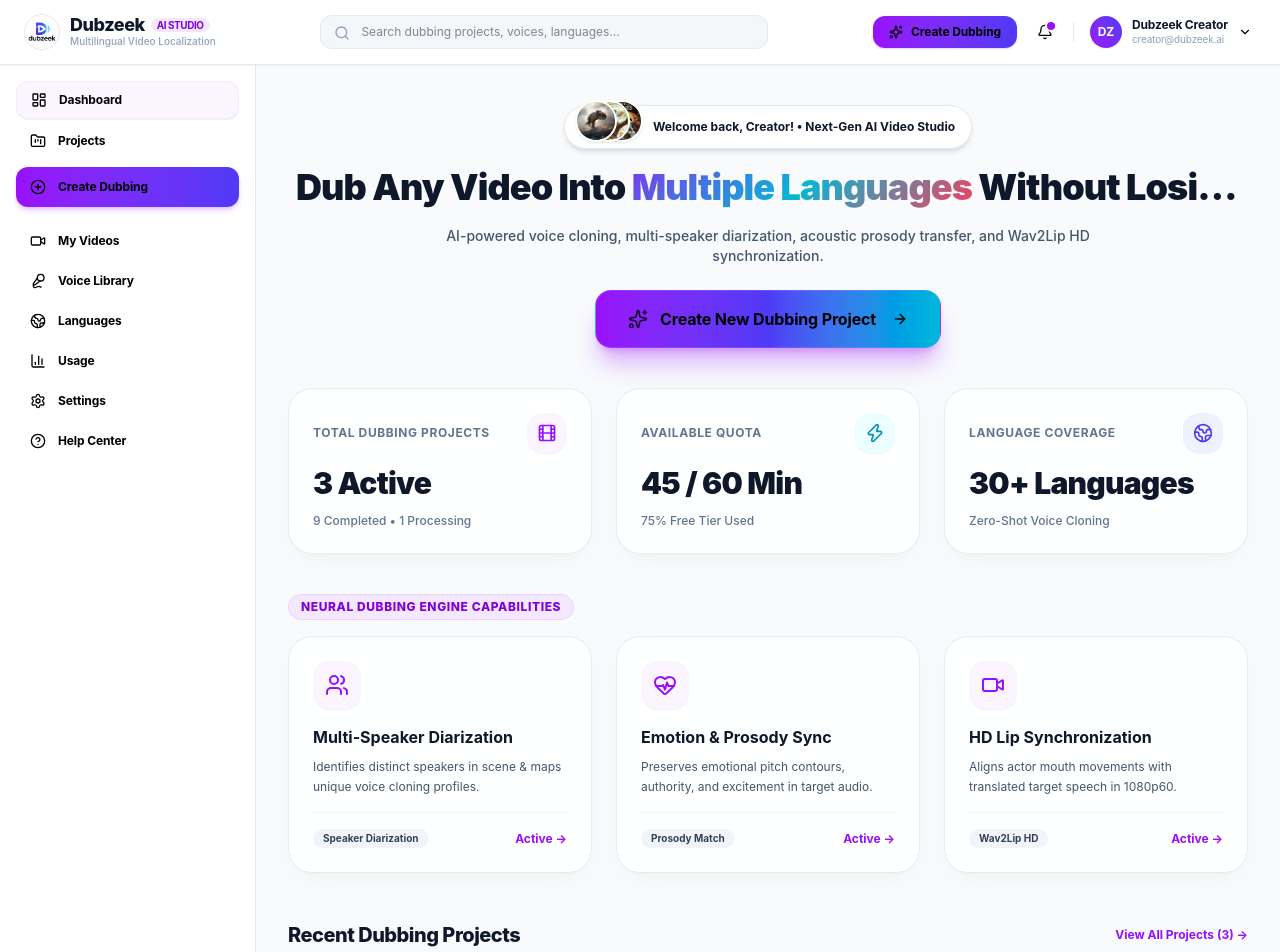
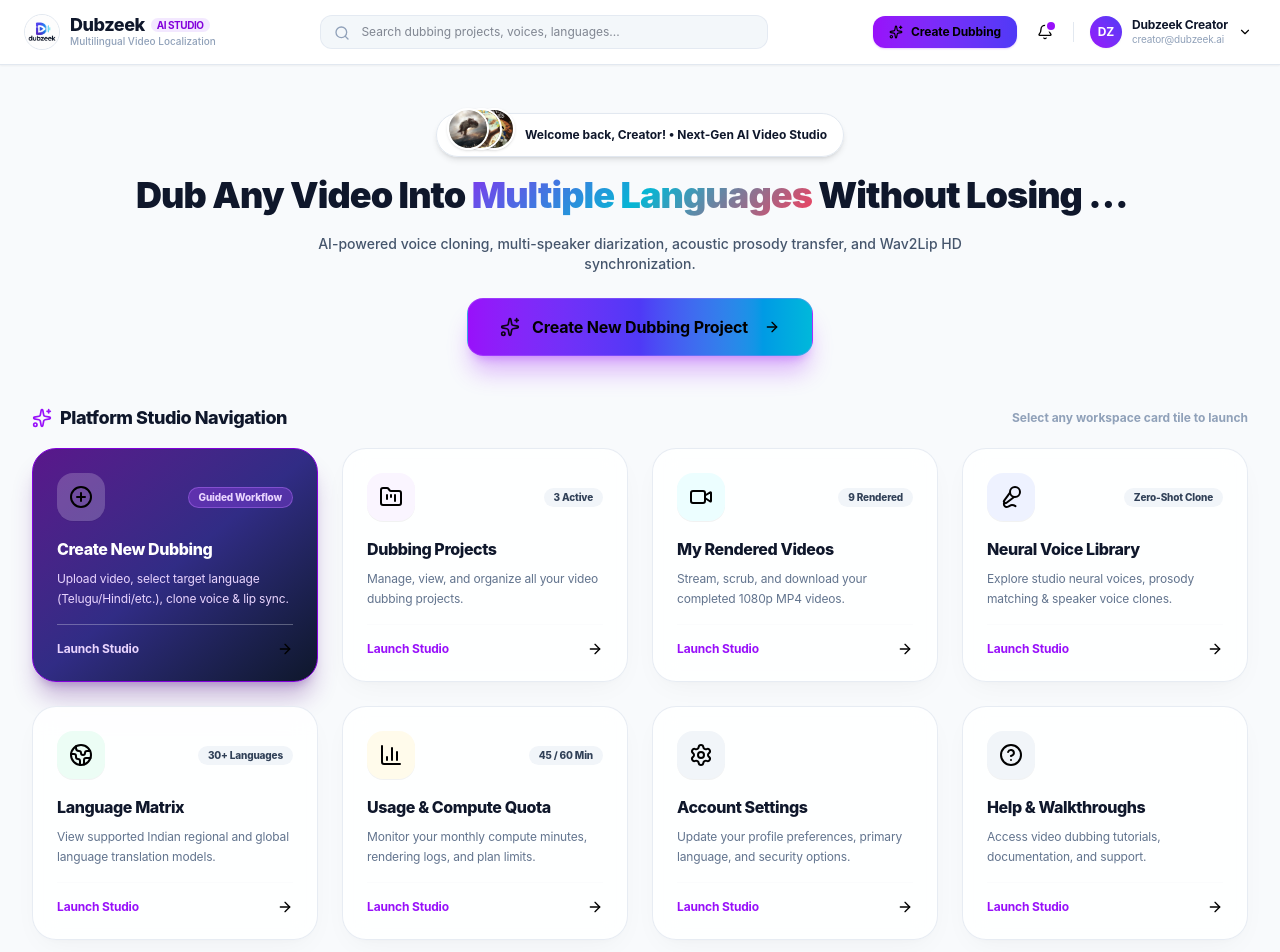
Before and after one commit to Nani-1837/ai_voice_clone, a Next.js app in the folder frontend/: page /dashboard in a window 1280 px wide. Shown: the top 952 px of the page. Built offline with nearby package versions, Linux system fonts and the light colour scheme.

Commit message:
Remove left sidebar completely and convert navigation into interactive Card Tiles below Hero heading

```diff
--- a/frontend/app/dashboard/page.tsx
+++ b/frontend/app/dashboard/page.tsx
@@ -23,7 +23,10 @@
   HeartPulse,
   Video,
   Cpu,
-  ShieldCheck,
+  FolderKanban,
+  BarChart3,
+  Settings,
+  HelpCircle,
   FileText
 } from "lucide-react";
 import AppLayout from "@/components/layout/AppLayout";
@@ -98,6 +101,73 @@
     }
   }, []);
 
+  // Card-Style Navigation Grid Tiles (Replacing the left-side sidebar)
+  const navCardTiles = [
+    {
+      title: "Create New Dubbing",
+      desc: "Upload video, select target language (Telugu/Hindi/etc.), clone voice & lip sync.",
+      href: "/create-dubbing",
+      icon: PlusCircle,
+      badge: "Guided Workflow",
+      highlight: true,
+      accent: "from-purple-600 to-indigo-600 text-white"
+    },
+    {
+      title: "Dubbing Projects",
+      desc: "Manage, view, and organize all your video dubbing projects.",
+      href: "/projects",
+      icon: FolderKanban,
+      badge: `${projects.length} Active`,
+      accent: "text-purple-600 bg-purple-50"
+    },
+    {
+      title: "My Rendered Videos",
+      desc: "Stream, scrub, and download your completed 1080p MP4 videos.",
+      href: "/videos",
+      icon: Video,
+      badge: "9 Rendered",
+      accent: "text-cyan-600 bg-cyan-50"
+    },
+    {
+      title: "Neural Voice Library",
+      desc: "Explore studio neural voices, prosody matching & speaker voice clones.",
+      href: "/voice-library",
+      icon: Mic2,
+      badge: "Zero-Shot Clone",
+      accent: "text-indigo-600 bg-indigo-50"
+    },
+    {
+      title: "Language Matrix",
+      desc: "View supported Indian regional and global language translation models.",
+      href: "/languages",
+      icon: Globe2,
+      badge: "30+ Languages",
+      accent: "text-emerald-600 bg-emerald-50"
+    },
+    {
+      title: "Usage & Compute Quota",
+      desc: "Monitor your monthly compute minutes, rendering logs, and plan limits.",
+      href: "/usage",
+      icon: BarChart3,
+      badge: "45 / 60 Min",
+      accent: "text-amber-600 bg-amber-50"
+    },
+    {
+      title: "Account Settings",
+      desc: "Update your profile preferences, primary language, and security options.",
+      href: "/settings",
+      icon: Settings,
+      accent: "text-slate-700 bg-slate-100"
+    },
+    {
+      title: "Help & Walkthroughs",
+      desc: "Access video dubbing tutorials, documentation, and support.",
+      href: "/help",
+      icon: HelpCircle,
+      accent: "text-slate-700 bg-slate-100"
+    },
+  ];
+
   const stats = [
     {
       label: "Total Dubbing Projects",
@@ -128,27 +198,6 @@
     },
   ];
 
-  const features = [
-    {
-      icon: Users,
-      title: "Multi-Speaker Diarization",
-      desc: "Identifies distinct speakers in scene & maps unique voice cloning profiles.",
-      badge: "Speaker Diarization"
-    },
-    {
-      icon: HeartPulse,
-      title: "Emotion & Prosody Sync",
-      desc: "Preserves emotional pitch contours, authority, and excitement in target audio.",
-      badge: "Prosody Match"
-    },
-    {
-      icon: Video,
-      title: "HD Lip Synchronization",
-      desc: "Aligns actor mouth movements with translated target speech in 1080p60.",
-      badge: "Wav2Lip HD"
-    },
-  ];
-
   const getStatusBadge = (status: Project["status"]) => {
     switch (status) {
       case "Completed":
@@ -172,11 +221,10 @@
 
   return (
     <AppLayout>
-      <div className="max-w-7xl mx-auto space-y-10">
+      <div className="max-w-7xl mx-auto space-y-12 pb-16">
 
-        {/* ONE LINE HEROSECTION STYLE HEADING */}
-        <div className="text-center max-w-5xl mx-auto space-y-4 pt-2">
-          {/* Badge */}
+        {/* HEROSECTION STYLE HEADING (SINGLE LINE) */}
+        <div className="text-center max-w-5xl mx-auto space-y-4 pt-4">
           <motion.div
             initial={{ opacity: 0, y: 10 }}
             animate={{ opacity: 1, y: 0 }}
@@ -192,7 +240,6 @@
             />
           </motion.div>
 
-          {/* Single Line Hero Heading */}
           <motion.h1
             initial={{ opacity: 0, y: 15 }}
             animate={{ opacity: 1, y: 0 }}
@@ -206,7 +253,6 @@
             AI-powered voice cloning, multi-speaker diarization, acoustic prosody transfer, and Wav2Lip HD synchronization.
           </p>
 
-          {/* Primary Dominant CTA */}
           <motion.div
             initial={{ opacity: 0, scale: 0.95 }}
             animate={{ opacity: 1, scale: 1 }}
@@ -224,7 +270,80 @@
           </motion.div>
         </div>
 
-        {/* 3 COLUMNS LOOK: PROFESSIONAL LEVEL METRICS (3 COLUMNS) */}
+        {/* NAVIGATION CARD TILES (REPLACING THE LEFT SIDEBAR) */}
+        <div className="space-y-4">
+          <div className="flex items-center justify-between">
+            <h2 className="text-lg font-extrabold text-slate-900 tracking-tight flex items-center gap-2">
+              <Sparkles className="w-5 h-5 text-purple-600" />
+              <span>Platform Studio Navigation</span>
+            </h2>
+            <span className="text-xs font-bold text-slate-400">Select any workspace card tile to launch</span>
+          </div>
+
+          <div className="grid grid-cols-1 md:grid-cols-2 lg:grid-cols-4 gap-6">
+            {navCardTiles.map((card, idx) => {
+              const Icon = card.icon;
+              return (
+                <motion.div
+                  key={idx}
+                  initial={{ opacity: 0, y: 20 }}
+                  animate={{ opacity: 1, y: 0 }}
+                  transition={{ delay: idx * 0.05 }}
+                >
+                  <Link
+                    href={card.href}
+                    className={`block h-full p-6 rounded-3xl border transition-all duration-300 relative group flex flex-col justify-between ${
+                      card.highlight
+                        ? "bg-gradient-to-br from-purple-900 via-indigo-900 to-slate-900 text-white border-purple-700 shadow-xl shadow-purple-900/30 hover:scale-[1.03]"
+                        : "glass-card glass-card-hover bg-white border-slate-200 hover:border-purple-300"
+                    }`}
+                  >
+                    <div className="space-y-4">
+                      <div className="flex items-center justify-between">
+                        <div className={`w-12 h-12 rounded-2xl flex items-center justify-center font-bold shadow-2xs group-hover:scale-110 transition-transform ${
+                          card.highlight ? "bg-white/20 text-white" : card.accent
+                        }`}>
+                          <Icon className="w-6 h-6" />
+                        </div>
+                        {card.badge && (
+                          <span className={`text-[10px] font-extrabold px-2.5 py-0.5 rounded-full ${
+                            card.highlight
+                              ? "bg-purple-500/30 text-purple-200 border border-purple-400/40"
+                              : "bg-slate-100 text-slate-700"
+                          }`}>
+                            {card.badge}
+                          </span>
+                        )}
+                      </div>
+
+                      <div>
+                        <h3 className={`text-base font-extrabold tracking-tight ${
+                          card.highlight ? "text-white" : "text-slate-900 group-hover:text-purple-700"
+                        }`}>
+                          {card.title}
+                        </h3>
+                        <p className={`text-xs mt-2 leading-relaxed font-normal ${
+                          card.highlight ? "text-purple-200" : "text-slate-500"
+                        }`}>
+                          {card.desc}
+                        </p>
+                      </div>
+                    </div>
+
+                    <div className="pt-4 mt-4 border-t border-slate-100/30 flex items-center justify-between text-xs font-bold">
+                      <span className={card.highlight ? "text-purple-200" : "text-purple-600"}>Launch Studio</span>
+                      <ArrowRight className={`w-4 h-4 group-hover:translate-x-1 transition-transform ${
+                        card.highlight ? "text-white" : "text-purple-600"
+                      }`} />
+                    </div>
+                  </Link>
+                </motion.div>
+              );
+            })}
+          </div>
+        </div>
+
+        {/* 3 COLUMNS LOOK: SUMMARY STATS (3 COLUMNS) */}
         <div className="grid grid-cols-1 md:grid-cols-3 gap-6">
           {stats.map((st, idx) => {
             const Icon = st.icon;
@@ -234,7 +353,7 @@
                 initial={{ opacity: 0, y: 20 }}
                 animate={{ opacity: 1, y: 0 }}
                 transition={{ delay: 0.1 * idx }}
-                className={`glass-card glass-card-hover p-6 rounded-3xl bg-white border ${st.border} shadow-sm space-y-3 relative overflow-hidden group`}
+                className={`glass-card glass-card-hover p-6 rounded-3xl bg-white border ${st.border} shadow-xs space-y-3 relative overflow-hidden group`}
               >
                 <div className="flex items-center justify-between">
                   <span className="text-xs font-bold text-slate-500 uppercase tracking-wider">{st.label}</span>
@@ -251,57 +370,8 @@
           })}
         </div>
 
-        {/* 3 COLUMNS LOOK: ALL FEATURES CARDS (3 COLUMNS) */}
+        {/* 3 COLUMNS LOOK: RECENT PROJECTS GRID (3 COLUMNS) */}
         <div className="space-y-4">
-          <div className="flex items-center justify-between">
-            <span className="text-xs font-extrabold uppercase tracking-wider text-purple-700 bg-purple-100 px-3 py-1 rounded-full border border-purple-200">
-              Neural Dubbing Engine Capabilities
-            </span>
-          </div>
-
-          <div className="grid grid-cols-1 md:grid-cols-3 gap-6">
-            {features.map((feat, idx) => {
-              const Icon = feat.icon;
-              return (
-                <motion.div
-                  key={idx}
-                  initial={{ opacity: 0, y: 20 }}
-                  whileInView={{ opacity: 1, y: 0 }}
-                  viewport={{ once: true }}
-                  transition={{ delay: idx * 0.1 }}
-                  className="glass-card glass-card-hover p-6 rounded-3xl bg-white border border-slate-200 hover:border-purple-300 relative group flex flex-col justify-between"
-                >
-                  <div className="space-y-4">
-                    <div className="w-12 h-12 rounded-2xl bg-purple-50 text-purple-600 flex items-center justify-center group-hover:scale-110 group-hover:bg-purple-600 group-hover:text-white transition-all shadow-2xs">
-                      <Icon className="w-6 h-6" />
-                    </div>
-                    <div>
-                      <div className="flex items-center justify-between">
-                        <h3 className="text-base font-bold text-slate-900 group-hover:text-purple-700 transition-colors">
-                          {feat.title}
-                        </h3>
-                      </div>
-                      <p className="text-xs text-slate-600 mt-2 leading-relaxed font-normal">
-                        {feat.desc}
-                      </p>
-                    </div>
-                  </div>
-                  <div className="pt-4 mt-4 border-t border-slate-100 flex items-center justify-between">
-                    <span className="text-[10px] font-bold bg-slate-100 text-slate-700 px-2.5 py-0.5 rounded-full">
-                      {feat.badge}
-                    </span>
-                    <span className="text-xs font-bold text-purple-600 group-hover:translate-x-1 transition-transform">
-                      Active →
-                    </span>
-                  </div>
-                </motion.div>
-              );
-            })}
-          </div>
-        </div>
-
-        {/* 3 COLUMNS LOOK: RECENT PROJECTS GRID (3 COLUMNS) */}
-        <div className="space-y-4 pt-2">
           <div className="flex items-center justify-between">
             <h2 className="text-xl font-extrabold text-slate-900 tracking-tight">Recent Dubbing Projects</h2>
             {projects.length > 0 && (
@@ -311,50 +381,6 @@
             )}
           </div>
 
-          {projects.length === 0 ? (
-            /* Empty State Onboarding Component */
-            <div className="bg-white border border-slate-200 rounded-3xl p-8 sm:p-12 text-center max-w-3xl mx-auto space-y-6 shadow-xs">
-              <div className="w-16 h-16 rounded-2xl bg-purple-50 text-purple-600 flex items-center justify-center mx-auto border border-purple-100">
-                <Film className="w-8 h-8" />
-              </div>
-
-              <div className="space-y-2">
-                <h3 className="text-xl font-bold text-slate-900">Your first multilingual video starts here.</h3>
-                <p className="text-xs sm:text-sm text-slate-500 max-w-md mx-auto">
-                  Upload a video and Dubzeek will automatically handle speech extraction, translation, voice synthesis, and lip sync.
-                </p>
-              </div>
-
-              {/* Step Pipeline Preview */}
-              <div className="grid grid-cols-2 sm:grid-cols-3 gap-3 max-w-xl mx-auto text-left py-2">
-                {[
-                  { title: "1. Extract Audio", icon: FileVideo },
-                  { title: "2. Transcribe Speech", icon: FileText },
-                  { title: "3. Translate Dialogue", icon: Globe2 },
-                  { title: "4. Generate Voices", icon: Mic2 },
-                  { title: "5. Synchronize Audio", icon: Layers },
-                  { title: "6. Render Video", icon: Sparkles },
-                ].map((step, i) => {
-                  const StepIcon = step.icon;
-                  return (
-                    <div key={i} className="p-3 bg-slate-50 border border-slate-100 rounded-xl flex items-center gap-2 text-xs font-semibold text-slate-700">
-                      <StepIcon className="w-4 h-4 text-purple-600 shrink-0" />
-                      <span>{step.title}</span>
-                    </div>
-                  );
-                })}
-              </div>
-
-              <Link
-                href="/create-dubbing"
-                className="inline-flex items-center gap-2 bg-purple-600 hover:bg-purple-700 text-white font-bold text-sm px-8 py-3.5 rounded-2xl shadow-md shadow-purple-600/20 transition-all hover:scale-105"
-              >
-                <PlusCircle className="w-5 h-5" />
-                <span>Create Your First Dubbing</span>
-              </Link>
-            </div>
-          ) : (
-            /* 3 COLUMNS LOOK: PROJECTS GRID */
           <div className="grid grid-cols-1 md:grid-cols-2 lg:grid-cols-3 gap-6">
             {projects.map((project) => (
               <div
@@ -362,7 +388,6 @@
                 className="glass-card glass-card-hover bg-white border border-slate-200 rounded-3xl p-5 shadow-xs space-y-4 hover:border-purple-300 transition-all flex flex-col justify-between"
               >
                 <div className="space-y-3">
-                    {/* Thumbnail & Status Badge */}
                   <div className="relative aspect-video bg-slate-900 rounded-2xl overflow-hidden group">
                     <img
                       src={project.thumbnail}
@@ -377,7 +402,6 @@
                     </div>
                   </div>
 
-                    {/* Project Metadata */}
                   <div>
                     <h3 className="font-bold text-sm text-slate-900 truncate" title={project.name}>
                       {project.name}
@@ -388,7 +412,6 @@
                     </div>
                   </div>
 
-                    {/* Progress Bar for Processing Projects */}
                   {project.status === "Processing" && (
                     <div className="space-y-1 pt-1">
                       <div className="flex justify-between text-[11px] font-bold text-amber-700">
@@ -405,7 +428,6 @@
                   )}
                 </div>
 
-                  {/* Actions Footer */}
                 <div className="pt-3 border-t border-slate-100 flex items-center justify-between text-xs">
                   <Link
                     href={`/projects/${project.id}`}
@@ -437,7 +459,6 @@
               </div>
             ))}
           </div>
-          )}
         </div>
 
       </div>
--- a/frontend/components/layout/AppLayout.tsx
+++ b/frontend/components/layout/AppLayout.tsx
@@ -256,113 +256,10 @@
         </div>
       </header>
 
-      {/* Main Sidebar + Content Workspace */}
-      <div className="flex-1 flex overflow-hidden">
-        {/* Desktop Sidebar Navigation */}
-        <aside className="hidden lg:flex w-64 flex-col bg-white border-r border-slate-200 p-4 space-y-6 shrink-0">
-          <nav className="space-y-1 flex-1">
-            {navItems.map((item) => {
-              const isActive = pathname === item.href || (item.href !== "/dashboard" && pathname.startsWith(item.href));
-              const Icon = item.icon;
-
-              if (item.highlight) {
-                return (
-                  <Link
-                    key={item.href}
-                    href={item.href}
-                    className="flex items-center gap-3 px-3.5 py-3 rounded-xl bg-gradient-to-r from-purple-600 to-indigo-600 text-white font-bold text-xs shadow-md shadow-purple-600/20 hover:shadow-lg transition-all mb-4 mt-2"
-                  >
-                    <Icon className="w-4 h-4" />
-                    <span>{item.label}</span>
-                  </Link>
-                );
-              }
-
-              return (
-                <Link
-                  key={item.href}
-                  href={item.href}
-                  className={`flex items-center gap-3 px-3.5 py-2.5 rounded-xl text-xs font-semibold transition-all ${
-                    isActive
-                      ? "bg-purple-50 text-purple-700 font-bold border border-purple-100/80 shadow-2xs"
-                      : "text-slate-600 hover:bg-slate-100/80 hover:text-slate-900"
-                  }`}
-                >
-                  <Icon className={`w-4 h-4 ${isActive ? "text-purple-600" : "text-slate-400"}`} />
-                  <span>{item.label}</span>
-                </Link>
-              );
-            })}
-          </nav>
-
-          {/* Minimal Usage Widget in Sidebar */}
-          <div className="p-3.5 bg-slate-50 border border-slate-200/80 rounded-2xl space-y-2">
-            <div className="flex items-center justify-between text-[11px] font-bold text-slate-700">
-              <span>Monthly Minutes</span>
-              <span className="text-purple-600 font-mono">45 / 60m</span>
-            </div>
-            <div className="w-full h-1.5 bg-slate-200 rounded-full overflow-hidden">
-              <div className="h-full bg-purple-600 rounded-full" style={{ width: "75%" }}></div>
-            </div>
-            <p className="text-[10px] text-slate-400">15 free minutes remaining</p>
-          </div>
-        </aside>
-
-        {/* Mobile Overlay Sidebar Drawer */}
-        <AnimatePresence>
-          {mobileSidebarOpen && (
-            <motion.div
-              initial={{ opacity: 0 }}
-              animate={{ opacity: 1 }}
-              exit={{ opacity: 0 }}
-              className="fixed inset-0 bg-slate-900/40 backdrop-blur-xs z-50 lg:hidden"
-              onClick={() => setMobileSidebarOpen(false)}
-            >
-              <motion.aside
-                initial={{ x: "-100%" }}
-                animate={{ x: 0 }}
-                exit={{ x: "-100%" }}
-                className="w-64 bg-white h-full p-4 space-y-6 shadow-2xl flex flex-col"
-                onClick={(e) => e.stopPropagation()}
-              >
-                <div className="flex items-center justify-between pb-3 border-b border-slate-100">
-                  <span className="font-extrabold text-slate-900 text-sm">Dubzeek Navigation</span>
-                  <button onClick={() => setMobileSidebarOpen(false)} className="p-1 text-slate-400 hover:text-slate-600">
-                    <X className="w-5 h-5" />
-                  </button>
-                </div>
-
-                <nav className="space-y-1 flex-1">
-                  {navItems.map((item) => {
-                    const isActive = pathname === item.href;
-                    const Icon = item.icon;
-                    return (
-                      <Link
-                        key={item.href}
-                        href={item.href}
-                        onClick={() => setMobileSidebarOpen(false)}
-                        className={`flex items-center gap-3 px-3.5 py-2.5 rounded-xl text-xs font-semibold ${
-                          isActive
-                            ? "bg-purple-50 text-purple-700 font-bold"
-                            : "text-slate-600 hover:bg-slate-100"
-                        }`}
-                      >
-                        <Icon className={`w-4 h-4 ${isActive ? "text-purple-600" : "text-slate-400"}`} />
-                        <span>{item.label}</span>
-                      </Link>
-                    );
-                  })}
-                </nav>
-              </motion.aside>
-            </motion.div>
-          )}
-        </AnimatePresence>
-
-        {/* Main Content Workspace View */}
-        <main className="flex-1 overflow-y-auto p-4 sm:p-6 lg:p-8">
-          {children}
-        </main>
-      </div>
+      {/* Main Full-Width Content Workspace View */}
+      <main className="flex-1 overflow-y-auto p-4 sm:p-6 lg:p-8">
+        {children}
+      </main>
     </div>
   );
 }
```
Lines whose indentation alone changed are shown as unchanged.
